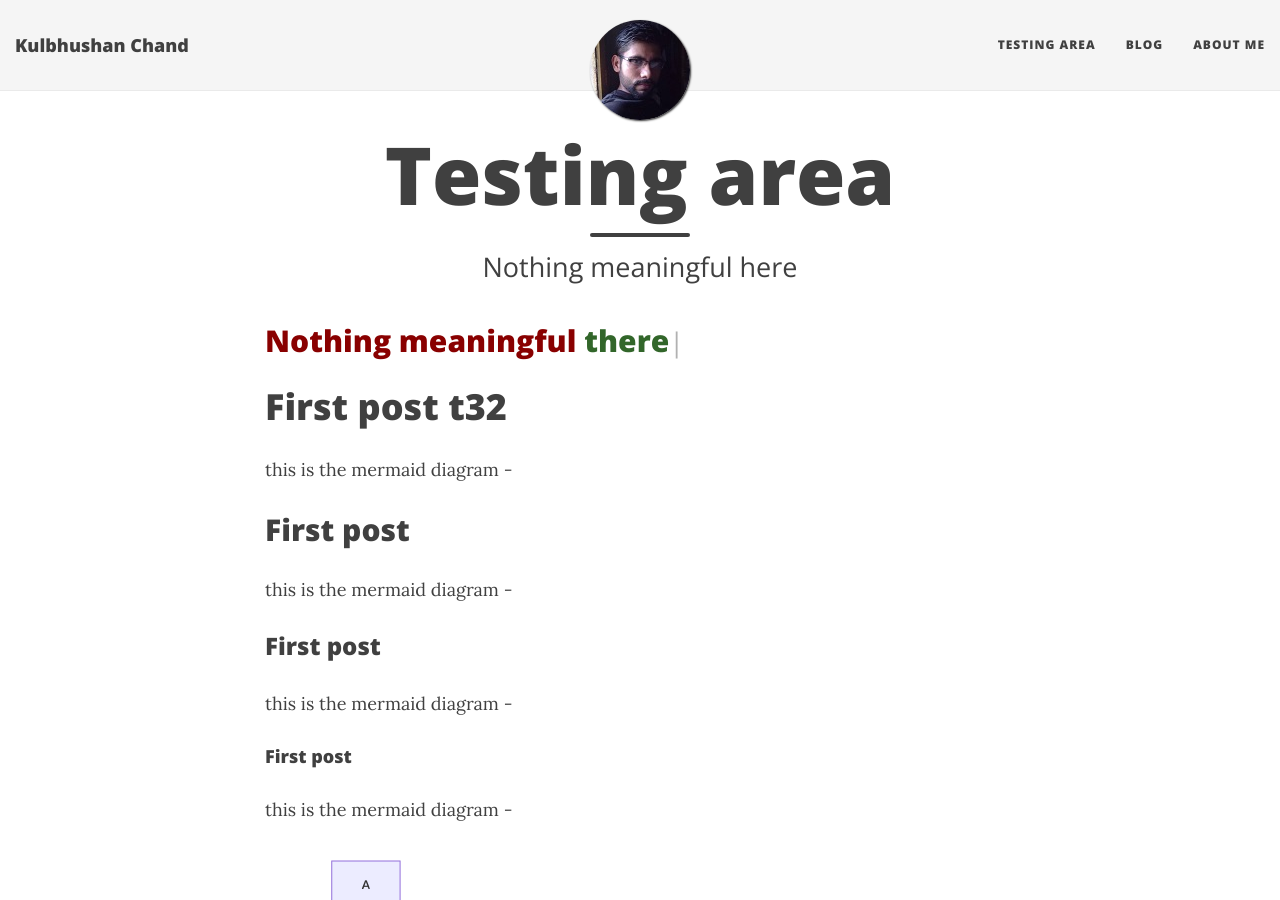
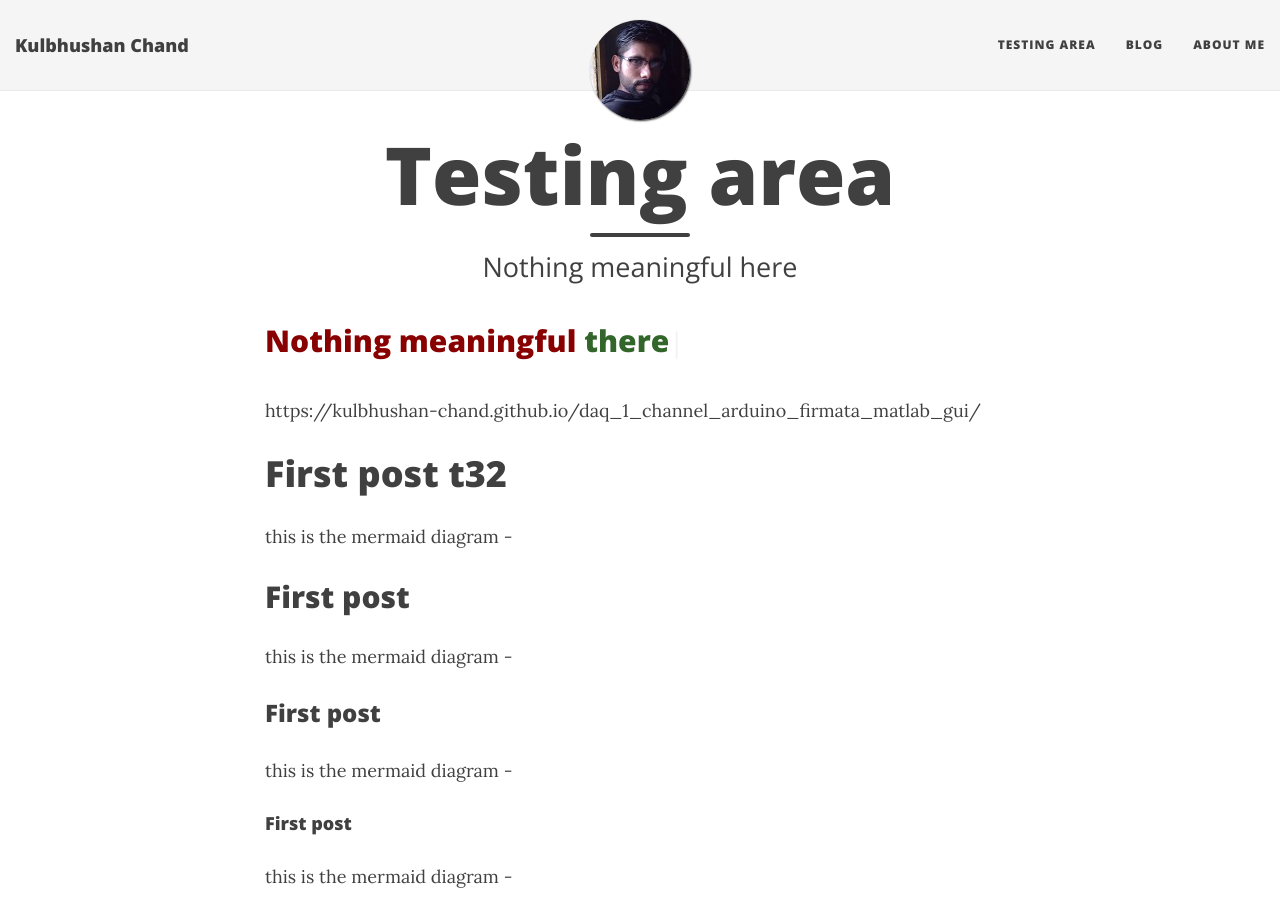
Before and after one commit to kulbhushanchand/kulbhushan-chand.github.io-v1, a Jekyll site: the page built from _pages/testing-area.md, in a window 1280 px wide and 900 px high. Built offline with Jekyll 4.4.1, drawn with Linux system fonts in a browser that asks for light colours; nearby versions of some CDN libraries; a style sheet for code colours, icons or effects is not loaded; some of the changed lines change nothing that is shown.

Commit message:
Update testing-area.md

```diff
--- a/_pages/testing-area.md
+++ b/_pages/testing-area.md
@@ -27,6 +27,7 @@ ext-lib:
   </div>
  </div>
 
+https://kulbhushan-chand.github.io/daq_1_channel_arduino_firmata_matlab_gui/
 
 # First post t32
 
```
